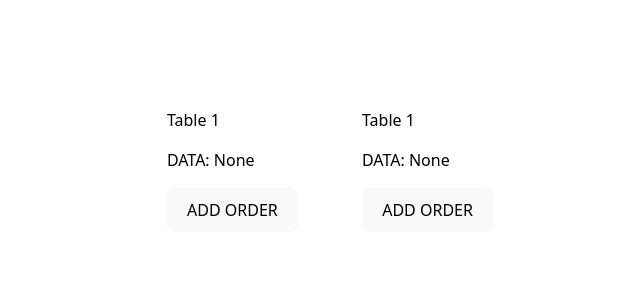
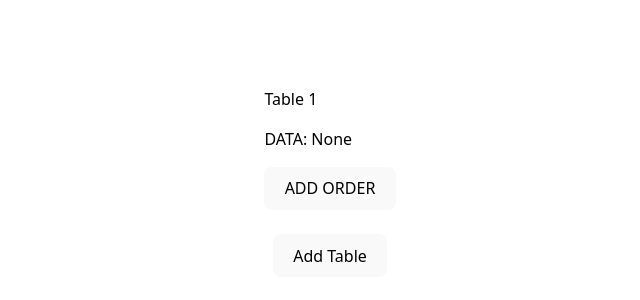
Before and after one commit to Devine4Life-Jules/maitreHotel, a React (Vite) app: page / in a window 1280 px wide. Shown: the part 238-538 px from the top of the page, without its empty margins (310-950 px from the left). Built offline with nearby package versions, Linux system fonts and the light colour scheme.

Commit message:
Added Possibility to add a table

```diff
--- a/src/App.jsx
+++ b/src/App.jsx
@@ -6,15 +6,24 @@ import './App.css'
 
 function App() {
 
+  const [tables, setTables] = useState([1]);
+
+  const addTable = () => {
+    setTables([...tables, tables.length + 1]);
+  };
 
   return (
-    <div className='tableContainer'>
-      <Table />
-      <Table />
+    <div className="overview">
+      <div className="tableContainer">
+        {/* Render tables based on the state */}
+        {tables.map((tableId) => (
+          <Table key={tableId} />
+        ))}
+      </div>
+      <button onClick={addTable}>Add Table</button>
     </div>
+  );
 
-
-  )
 }
 
 export default App
```
